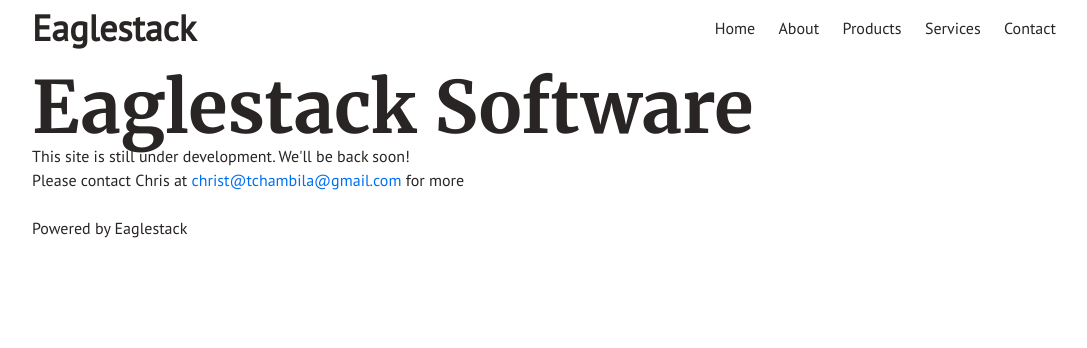
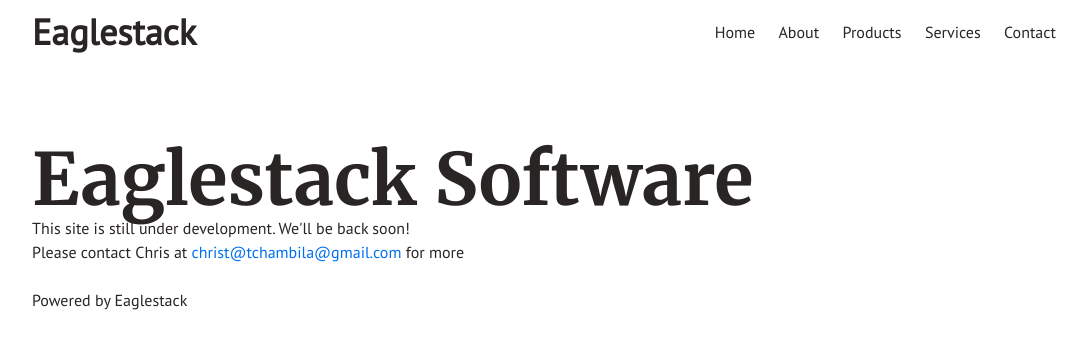
Before and after one commit to ChClaude/eaglestack, a Next.js app: page / in a window 1280 px wide. Shown: the top 348 px of the page, without its empty margins (96-1183 px from the left). Built offline with nearby package versions, Linux system fonts and the light colour scheme.

Commit message:
imporve header style

```diff
--- a/components/Header.tsx
+++ b/components/Header.tsx
@@ -3,7 +3,7 @@ import Link from 'next/link';
 
 const Header = () => {
   return (
-    <header className="flex justify-between items-center px-32 py-2">
+    <header className="flex justify-between items-center px-32 py-3 mb-16 sticky top-0 bg-white">
       <div className="text-4xl font-black">
         <Link href="/">Eaglestack</Link>
       </div>
```
